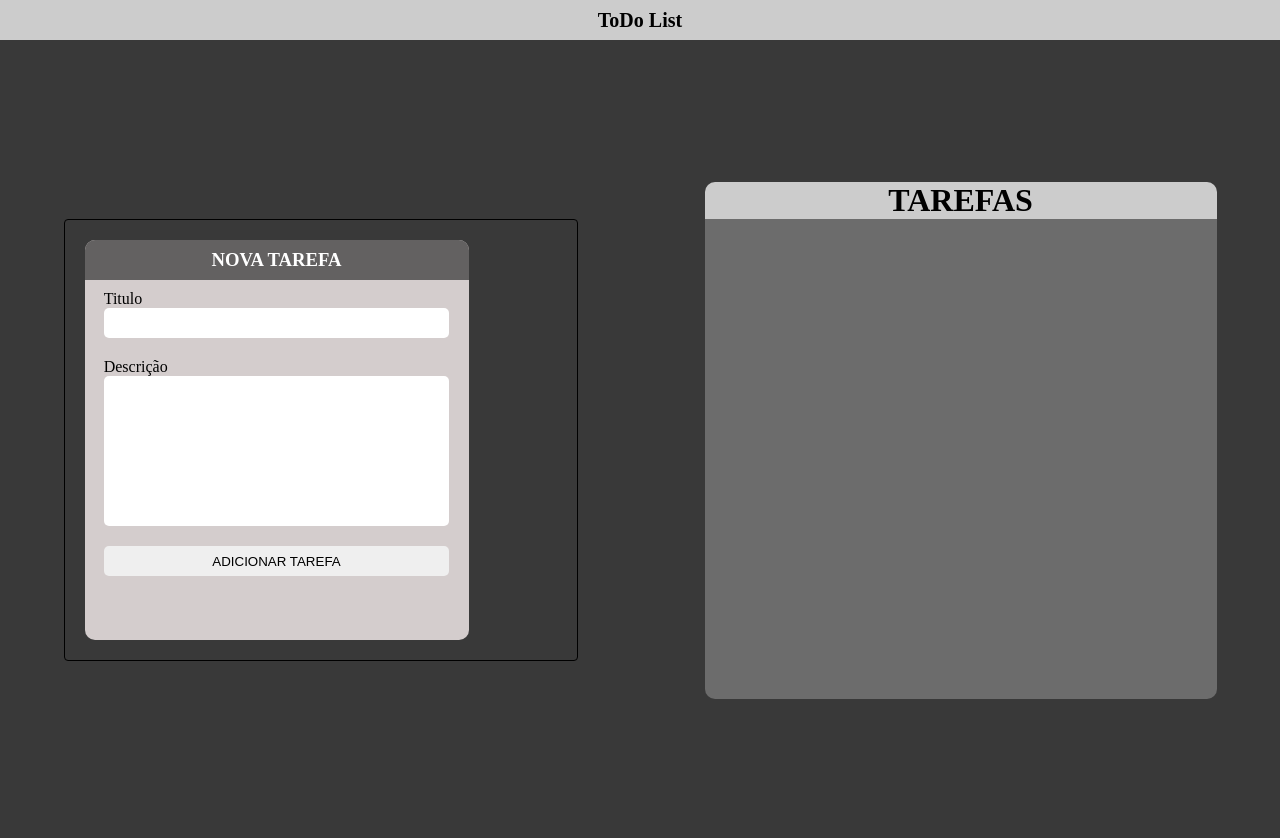
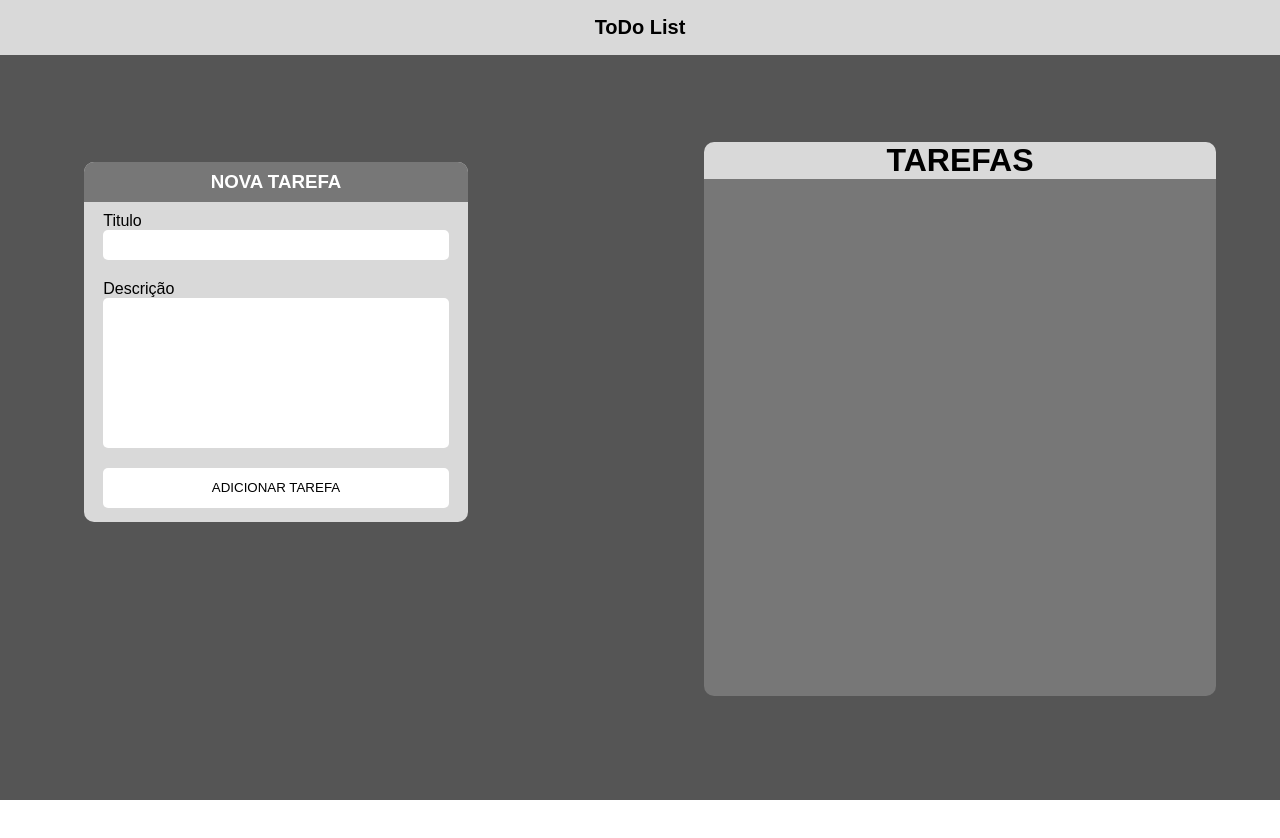
Before and after one commit to lorransantos/todoList, a React (Vite) app in the folder my-react-app/: page / in a window 1280 px wide. After the commit the page ends 800 px from the top, so only its background shows below. Built offline with nearby package versions, Linux system fonts and the light colour scheme.

Commit message:
Crreções de cores

```diff
--- a/my-react-app/src/App.jsx
+++ b/my-react-app/src/App.jsx
@@ -1,31 +1,26 @@
 import Tasks from "./components/Tasks/Tasks.jsx";
 import GlobalStyle from "./globalStyles.js";
-import {
-  Container,
-  Header,
-  CreateTasksContainer,
-  ContainerTasks,
-} from "./style.js";
+import { Container, Header, CreateTasksContainer, Content } from "./style.js";
 
 import { CreateTask } from "./components/CreatTask/CreateTask";
 import GlobalState from "./global/GlobalState.jsx";
 
 const App = () => {
   return (
-    <>
-      <GlobalState>
-        <GlobalStyle />
+    <GlobalState>
+      <GlobalStyle />
+      <Container>
         <Header>
           <h1>ToDo List</h1>
         </Header>
-        <Container>
+        <Content>
           <CreateTasksContainer>
             <CreateTask />
           </CreateTasksContainer>
           <Tasks />
-        </Container>
-      </GlobalState>
-    </>
+        </Content>
+      </Container>
+    </GlobalState>
   );
 };
 
--- a/my-react-app/src/components/CardTasks/CardTasks.jsx
+++ b/my-react-app/src/components/CardTasks/CardTasks.jsx
@@ -1,6 +1,5 @@
-import React, { useContext, useState } from "react";
+import React, { useContext } from "react";
 import { BsFillCheckCircleFill, BsXCircleFill } from "react-icons/bs";
-import { TiDelete } from "react-icons/ti";
 import { GlobalContext } from "../../global/GlobalContext";
 import { Container, Card } from "./styles";
 
@@ -16,9 +15,7 @@ const CardTasks = () => {
       return item;
     });
     setList(test);
-    console.log(list);
   };
-  console.log(list);
 
   return (
     <>
@@ -36,11 +33,13 @@ const CardTasks = () => {
               <p>{item.description}</p>
               <p>{item.status}</p>
             </div>
-            {item.status ? (
-              <BsXCircleFill size={"20px"} />
-            ) : (
-              <BsFillCheckCircleFill size={"20px"} />
-            )}
+            <div>
+              {item.status ? (
+                <BsXCircleFill size={"20px"} />
+              ) : (
+                <BsFillCheckCircleFill size={"20px"} />
+              )}
+            </div>
           </Card>
         ))}
       </Container>
--- a/my-react-app/src/components/CardTasks/styles.js
+++ b/my-react-app/src/components/CardTasks/styles.js
@@ -8,8 +8,7 @@ export const Container = styled.div`
 
 export const Card = styled.div`
   box-sizing: border-box;
-  background-color: ${(props) => (props.test === true ? "#97ff8e" : "#afafaf")};
-  // background-color: #afafaf;
+  background-color: ${(props) => (props.test === true ? "#97ff8e" : "#D9D9D9")};
   width: 90%;
   margin: 8px auto;
   padding: 4px 16px;
--- a/my-react-app/src/components/CreatTask/CreateTask.jsx
+++ b/my-react-app/src/components/CreatTask/CreateTask.jsx
@@ -1,11 +1,9 @@
 import { useForm } from "../../hoock/UseForm";
 import { Container, Form, Title } from "./style";
 import React, { useContext, useState } from "react";
-import CardTasks from "../CardTasks/CardTasks";
 import { GlobalContext } from "../../global/GlobalContext";
 
 export const CreateTask = () => {
-  //   const [list, setList] = useState([]);
   const { list, setList } = useContext(GlobalContext);
   const { form, onChange, clean } = useForm({
     id: Date.now(),
@@ -17,18 +15,13 @@ export const CreateTask = () => {
     event.preventDefault();
     const newlist = [...list, form];
     setList(newlist);
-    console.log(list);
     clean();
   };
-
-  const test = list.map((item) => {
-    return <CardTasks title={item.title} description={item.description} />;
-  });
 
   return (
     <Container>
 
-        <Title>NOVA TAREFA</Title>
+        <Title>Nova tarefa</Title>
         <Form onSubmit={submit}>
 
         <label htmlFor="Titulo">Titulo</label>
--- a/my-react-app/src/components/CreatTask/style.jsx
+++ b/my-react-app/src/components/CreatTask/style.jsx
@@ -5,10 +5,10 @@ export const Container = styled.div`
     flex-direction: column;
     align-items: center;
     border-radius: 10px;
-    background-color: #d4cdcd;
+    background-color: #D9D9D9;
     margin: 20px;
     width: 30vw;
-    height: 50vh;
+    height: 45vh;
     ;
 `
 
@@ -26,8 +26,10 @@ export const Form = styled.form`
 
     }
     button{
-        height: 30px;
+        height: 40px;
         margin-top: 20px;
+        background-color: #ffffff;
+        cursor: pointer;
 
     }
     label{
@@ -42,10 +44,11 @@ export const Title = styled.h3`
     display:flex;
     align-items: center;
     justify-content: space-around;
-    background-color: #636161;
+    background-color: #777777;
     border-radius: 10px 10px 0 0;
     color: white;
     margin: 0;
     width: 100%;
     height: 40px;
+    text-transform: uppercase;
 `
--- a/my-react-app/src/components/Tasks/styles.js
+++ b/my-react-app/src/components/Tasks/styles.js
@@ -3,12 +3,13 @@ import styled from "styled-components";
 export const ContainerTasks = styled.div`
   width: 40%;
   box-sizing: border-box;
-  height: 50%;
+  height: 100%;
+  word-break: break-all;
 `;
 
 export const Title = styled.div`
   border-radius: 10px 10px 0 0;
-  background-color: #cccccc;
+  background-color: #D9D9D9;
   width: 100%;
   text-align: center;
   text-transform: uppercase;
@@ -18,7 +19,7 @@ export const Title = styled.div`
 export const BodyTasks = styled.div`
   width: 100%;
   height: 100%;
-  background-color: #6c6c6c;
+  background-color: #777777;
   border-radius: 0 0 10px 10px;
   display: flex;
   justify-content: center;
--- a/my-react-app/src/globalStyles.js
+++ b/my-react-app/src/globalStyles.js
@@ -4,6 +4,7 @@ const GlobalStyle = createGlobalStyle`
   * {
     margin: 0px;
     padding: 0px;
+    font-family: 'IBM Plex Sans', sans-serif;
   }
 
   input,button,textArea{
--- a/my-react-app/src/style.js
+++ b/my-react-app/src/style.js
@@ -2,31 +2,35 @@ import styled from "styled-components";
 
 export const Container = styled.div`
   display: flex;
+  flex-direction: column;
   width: 100%;
-  min-height: 100vh;
+  height: 100vh;
   justify-content: space-around;
   margin: 0px auto;
   padding: 0px;
-  background-color: #393939;
+  background-color: #555555;
   align-items: center;
 `;
 
 export const Header = styled.header`
-  display: flex;
-  justify-content: center;
-  align-items: center;
+  text-align: center;
+  position: absolute;
+  top: 0px;
   width: 100%;
-  height: 40px;
-  background-color: #cccccc;
+  background-color: #d9d9d9;
   h1 {
     font-size: 20px;
+    padding: 16px;
   }
+`;
+export const Content = styled.main`
+  display: flex;
+  width: 100%;
+  justify-content: space-around;
 `;
 
 export const CreateTasksContainer = styled.div`
-  border: 1px solid black;
   width: 40%;
-  height: 100%;
   text-align: center;
   border-radius: 4px;
 `;
```
